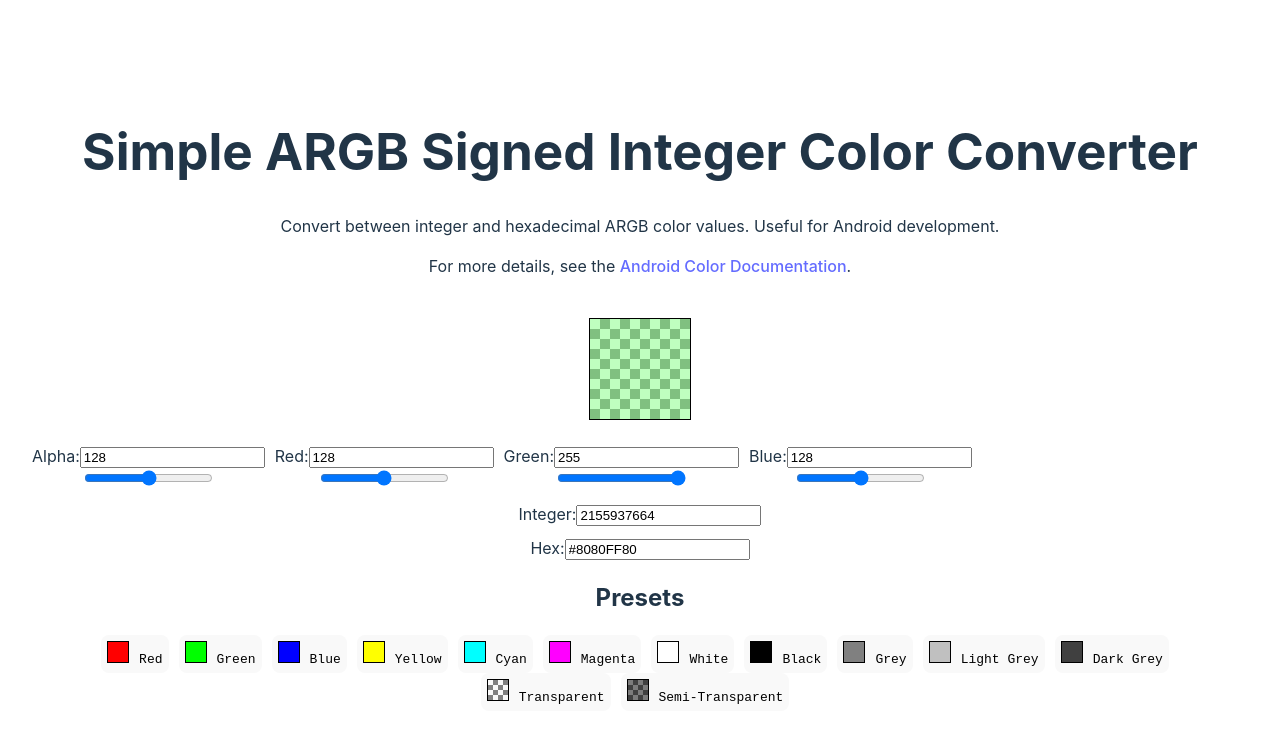
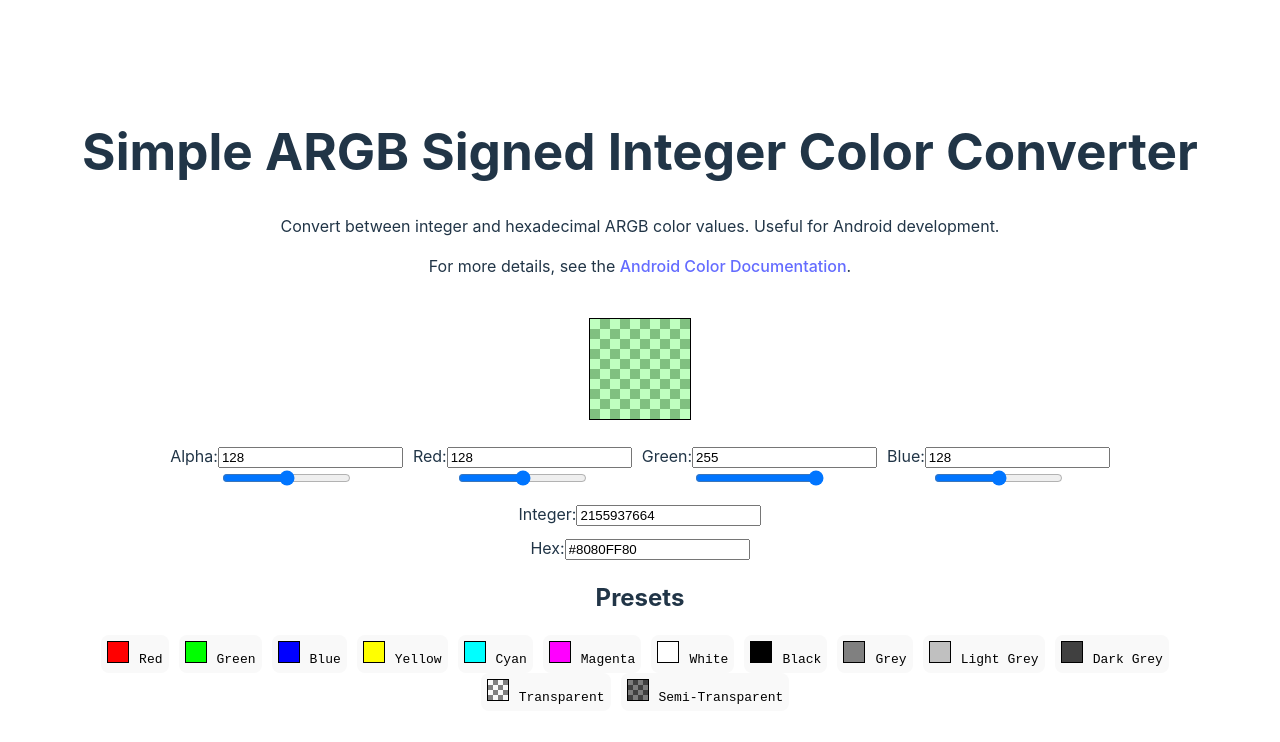
Before and after one commit to ExaDev/argb-colour-converter, a React (Vite) app: page / in a window 1280 px wide. Shown: the top 742 px of the page. Built offline with nearby package versions, Linux system fonts and the light colour scheme.

Commit message:
Refactor ArgbInput component to center align the color input fields.
- Add justifyContent: "center" CSS property to the parent div of the color input fields.

```diff
--- a/src/App.tsx
+++ b/src/App.tsx
@@ -116,7 +116,11 @@ function ArgbInput(props: {
 }) {
 	return (
 		<>
-			<div style={{ display: "flex", gap: "10px" }}>
+			<div style={{
+				display: "flex",
+				justifyContent: "center",
+				gap: "10px"
+			}}>
 				<ColorInput
 					label="Alpha"
 					value={props.alpha}
```
